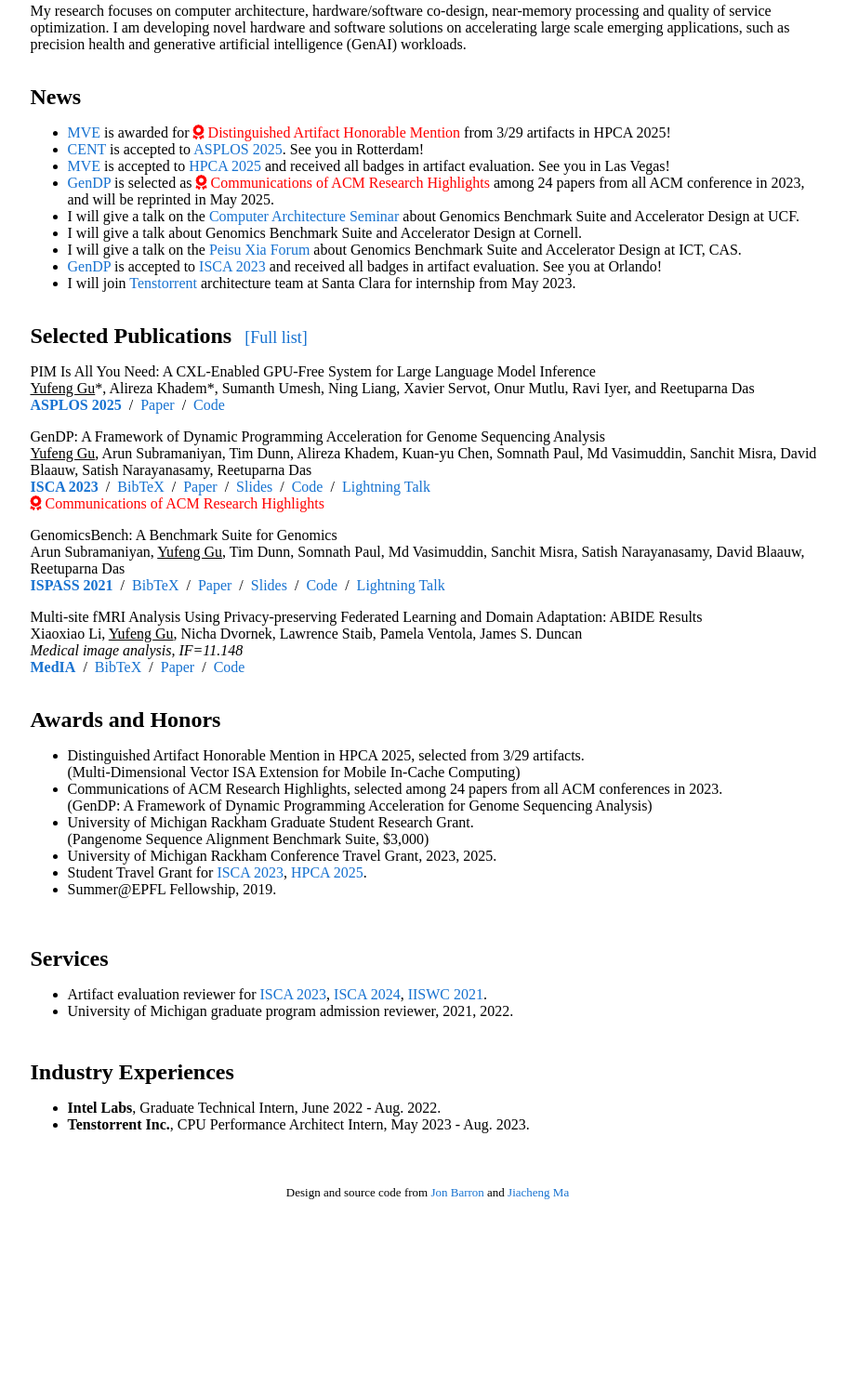
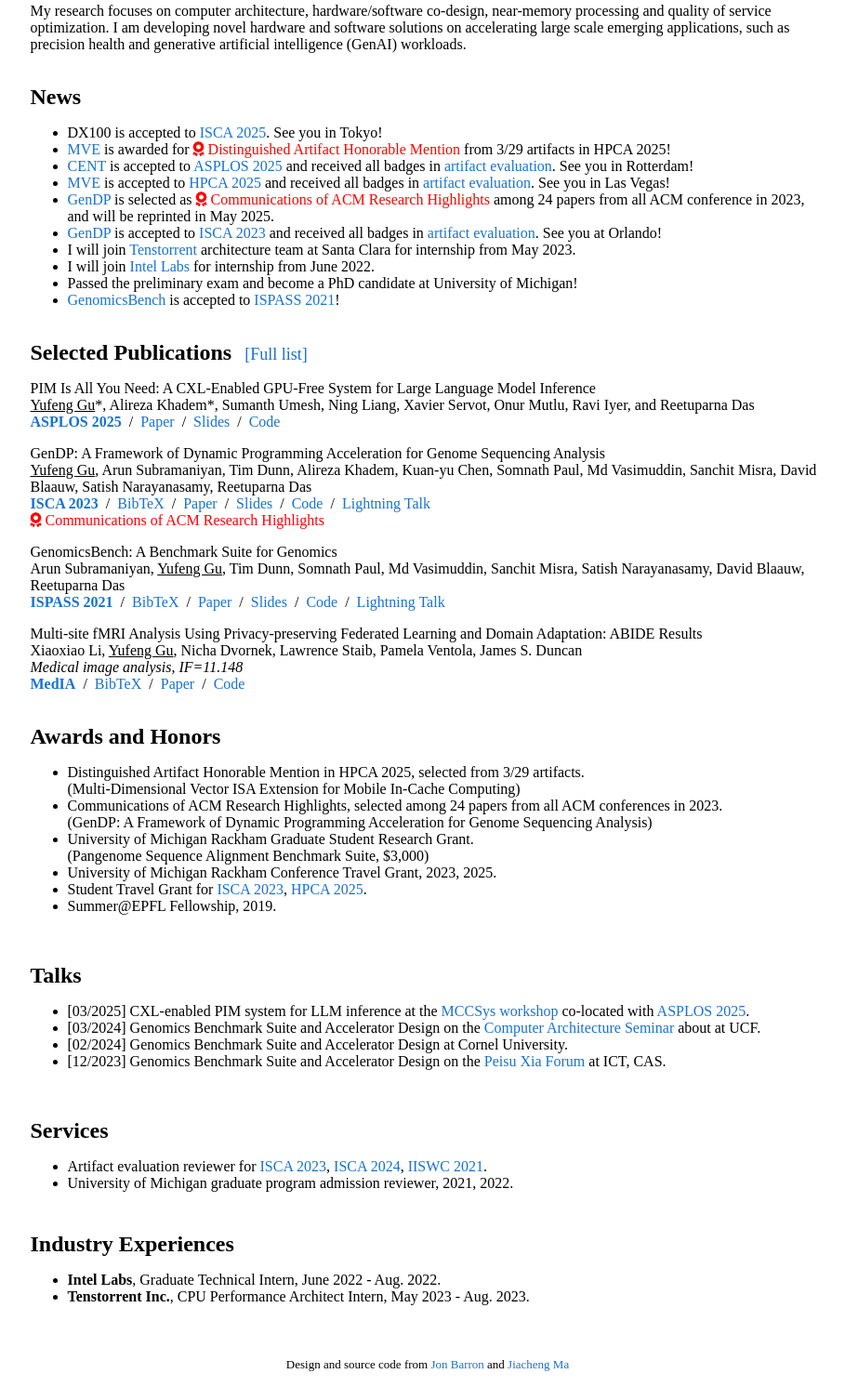
Before and after one commit to Yufeng98/Yufeng98.github.io, a plain HTML site: page index.html in a window 1280 px wide. Shown: the part 348-1840 px from the top of the page at 93% size, without its empty margins (180-1089 px from the left). Before the commit the page ends 1660 px from the top, so only its background shows below. Drawn offline with Linux system fonts and the light colour scheme.

Commit message:
Update 03/30

```diff
--- a/index.html
+++ b/index.html
@@ -84,18 +84,19 @@
               <td style="padding:2.0% 2.5% 0 2.5%;width:100%;vertical-align:middle">
                 <h2>News</h2>
                 <ul>
+                  <li> DX100 is accepted to <a href="https://iscaconf.org/isca2025/"> ISCA 2025</a>. See you in Tokyo!
                   <li> <a href="https://arxiv.org/abs/2501.09902">MVE</a> is awarded for <span style="color:red;"><i class="fas fa-award"></i> Distinguished Artifact Honorable Mention</span> from 3/29 artifacts in HPCA 2025!
-                  <li> <a href="https://arxiv.org/abs/2502.07578">CENT</a> is accepted to <a href="https://www.asplos-conference.org/asplos2025/"> ASPLOS 2025</a>. See you in Rotterdam! </li>
-                  <li> <a href="https://arxiv.org/abs/2501.09902">MVE</a> is accepted to <a href="https://hpca-conf.org/2025/"> HPCA 2025</a> and received all badges in artifact evaluation. See you in Las Vegas!
+                  <li> <a href="https://arxiv.org/abs/2502.07578">CENT</a> is accepted to <a href="https://www.asplos-conference.org/asplos2025/"> ASPLOS 2025</a> and received all badges in <a href="https://github.com/Yufeng98/CENT">artifact evaluation</a>. See you in Rotterdam! </li>
+                  <li> <a href="https://arxiv.org/abs/2501.09902">MVE</a> is accepted to <a href="https://hpca-conf.org/2025/"> HPCA 2025</a> and received all badges in <a href="https://github.com/arkhadem/MVE">artifact evaluation</a>. See you in Las Vegas!
                   <li> <a href="files/GenDP-paper.pdf">GenDP</a> is selected as <span style="color:red;"><i class="fas fa-award"></i> Communications of ACM Research Highlights</span> among 24 papers from all ACM conference in 2023, and will be reprinted in May 2025. </li>
-                  <li> I will give a talk on the <a href="https://www.youtube.com/watch?v=8ZF-ocbuwsI">Computer Architecture Seminar</a> about Genomics Benchmark Suite and Accelerator Design at UCF. </li>
-                  <li> I will give a talk about Genomics Benchmark Suite and Accelerator Design at Cornell. </li>
-                  <li> I will give a talk on the <a href="http://www.ict.ac.cn/xwgg/tzgg/202311/t20231129_6938791.html">Peisu Xia Forum</a> about Genomics Benchmark Suite and Accelerator Design at ICT, CAS. </li>
-                  <li> <a href="files/GenDP-paper.pdf">GenDP</a> is accepted to <a href="https://iscaconf.org/isca2023/"> ISCA 2023</a> and received all badges in artifact evaluation. See you at Orlando! </li>
+                  <li> <a href="files/GenDP-paper.pdf">GenDP</a> is accepted to <a href="https://iscaconf.org/isca2023/"> ISCA 2023</a> and received all badges in <a href="https://github.com/Yufeng98/GenDP">artifact evaluation</a>. See you at Orlando! </li>
                   <li> I will join <a href="https://tenstorrent.com/">Tenstorrent</a> architecture team at Santa Clara for internship from May 2023. </li>
+                  <li> I will join <a href="https://www.intel.com/content/www/us/en/research/overview.html">Intel Labs</a> for internship from June 2022. <br>
+                    <li> Passed the preliminary exam and become a PhD candidate at University of Michigan! <br>
+                  <li> <a href="https://genomicsbench.eecs.umich.edu/">GenomicsBench</a> is accepted to <a href="https://www.ispass.org/ispass2021/">ISPASS 2021</a>! <br>
                   <!-- [<span class="tab_2"></span>May 2022<span class="tab_2"></span>]</b> <span class="tab"></span> I will join <a href="https://www.intel.com/content/www/us/en/research/overview.html">Intel Labs for internship</a> from June 2022. <br>
-                  [<span class="tab_2"></span>May 2022<span class="tab_2"></span>]</b> <span class="tab"></span> Passed the preliminary exam and become a PhD candidate at University of Michigan! <br> -->
-                  <!-- [<span class="tab_2"></span>Feb. 2021<span class="tab_4"></span>]</b> <span class="tab"></span> <a href="https://genomicsbench.eecs.umich.edu/">GenomicsBench</a> was accepted to <a href="https://www.ispass.org/ispass2021/">ISPASS 2021</a>! <br> -->
+                  [<span class="tab_2"></span>May 2022<span class="tab_2"></span>]</b> <span class="tab"></span> Passed the preliminary exam and become a PhD candidate at University of Michigan! <br>
+                  [<span class="tab_2"></span>Feb. 2021<span class="tab_4"></span>]</b> <span class="tab"></span> <a href="https://genomicsbench.eecs.umich.edu/">GenomicsBench</a> was accepted to <a href="https://www.ispass.org/ispass2021/">ISPASS 2021</a>! <br> -->
                 </ul>
               </td>
             </tr>
@@ -113,6 +114,7 @@
                   </span>
                   <b style="color: #1772d0;">ASPLOS 2025</b> &nbsp;/&nbsp;
                   <a href="https://arxiv.org/abs/2502.07578">Paper</a> &nbsp;/&nbsp;
+                  <a href="https://events.safari.ethz.ch/asplos25-MCCSys/lib/exe/fetch.php?media=cent-talk-20min.pdf">Slides</a> &nbsp;/&nbsp;
                   <a href="https://github.com/Yufeng98/CENT">Code</a>
                   <!-- <a href="https://youtu.be/0LUvGuR7Xe8">Lightning Talk</a>  -->
                   <!-- / <a href="https://www.bilibili.com/video/BV1yz4y1q7Zc
@@ -182,6 +184,20 @@
           <table style="width:100%;border:0px;border-spacing:0px;border-collapse:separate;margin-right:auto;margin-left:auto;">
             <tr>
               <td style="padding:2.0% 2.5%;width:100%;vertical-align:middle">
+                <h2>Talks</h2>
+                <ul>
+                  <li> [03/2025] CXL-enabled PIM system for LLM inference at the <a href="https://events.safari.ethz.ch/asplos25-MCCSys/doku.php">MCCSys workshop</a> co-located with <a href="https://www.asplos-conference.org/asplos2025/"> ASPLOS 2025</a>.
+                  <li> [03/2024] Genomics Benchmark Suite and Accelerator Design on the <a href="https://www.youtube.com/watch?v=8ZF-ocbuwsI">Computer Architecture Seminar</a> about  at UCF. </li>
+                  <li> [02/2024] Genomics Benchmark Suite and Accelerator Design at Cornel University. </li>
+                  <li> [12/2023] Genomics Benchmark Suite and Accelerator Design on the <a href="http://www.ict.ac.cn/xwgg/tzgg/202311/t20231129_6938791.html">Peisu Xia Forum</a> at ICT, CAS. </li>
+                </ul>
+              </td>
+            </tr>
+          </table>
+
+          <table style="width:100%;border:0px;border-spacing:0px;border-collapse:separate;margin-right:auto;margin-left:auto;">
+            <tr>
+              <td style="padding:2.0% 2.5%;width:100%;vertical-align:middle">
                 <h2>Services</h2>
                 <ul>
                   <li> Artifact evaluation reviewer for <a href="https://www.iscaconf.org/isca2023/submit/ArtifactEvaluation.php">ISCA 2023</a>, <a href="https://www.iscaconf.org/isca2024/submit/ArtifactEvaluation.php">ISCA 2024</a>, <a href="https://iiswc.org/iiswc2021/artifact.html">IISWC 2021</a>. <br>
```
Also changed, not shown: 1 other file.
